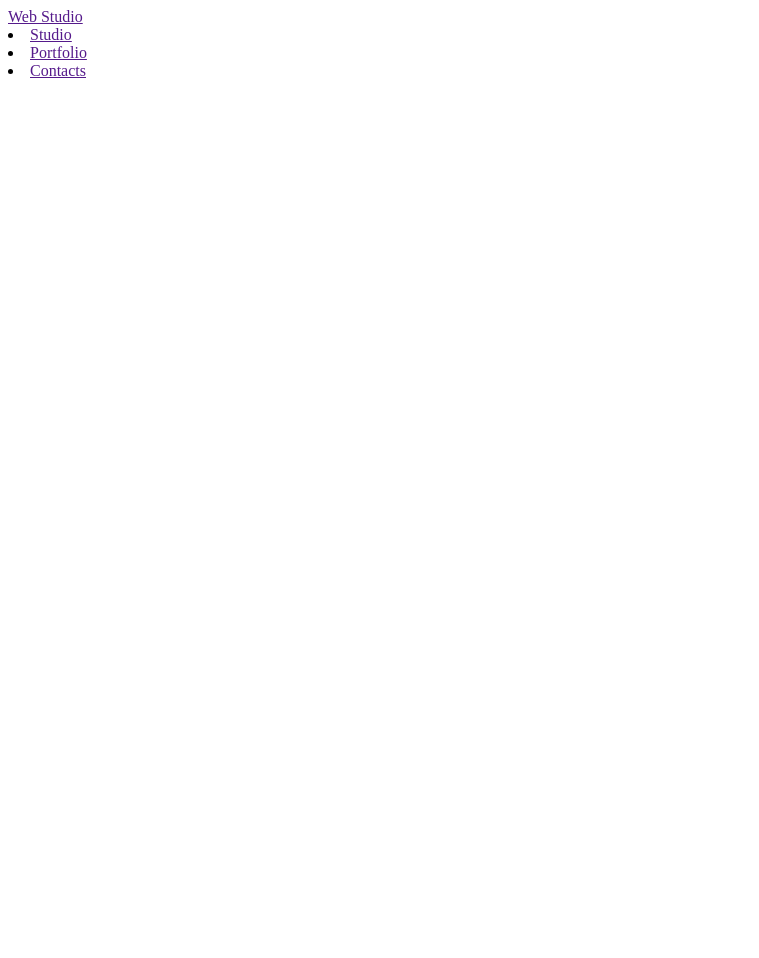
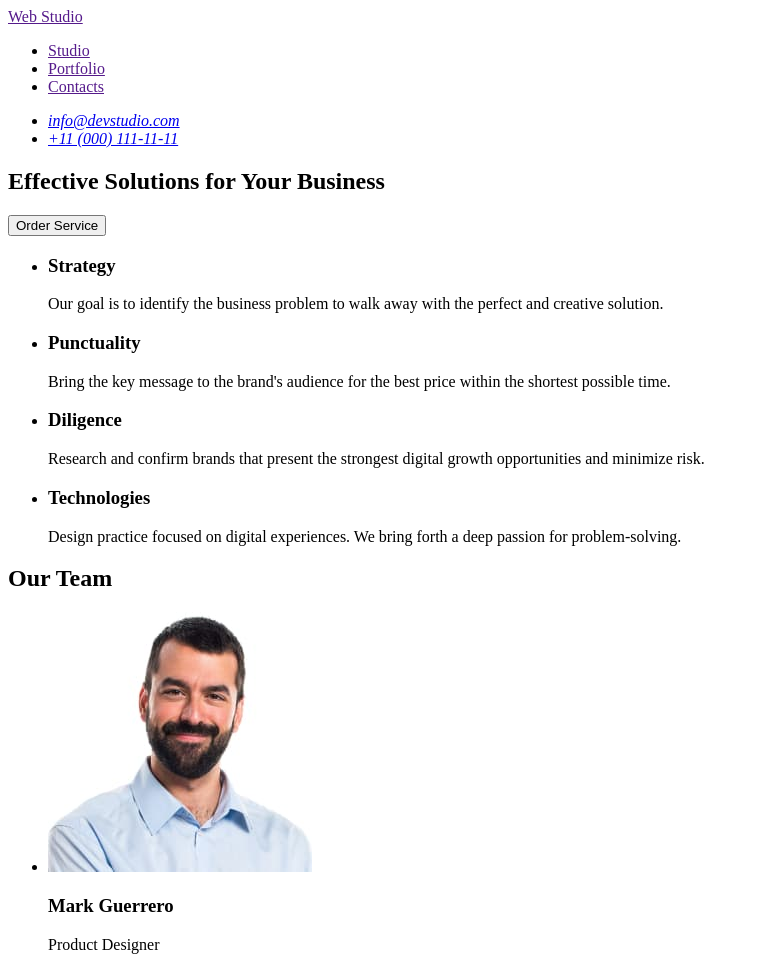
Before and after one commit to Mikosid/fs-104-Home-work-1, a plain HTML site: page index.html in a window 1280 px wide. Shown: the top 958 px of the page, without its empty margins (0-759 px from the left). Before the commit the page ends 800 px from the top, so only its background shows below. Drawn offline with Linux system fonts and the light colour scheme.

Commit message:
goit-markup-hw-01

```diff
--- a/index.html
+++ b/index.html
@@ -2,9 +2,9 @@
 <html lang="en">
 
 <head>
-    <meta charset="UTF-8">
-    <meta name="viewport" content="width=device-width, initial-scale=1.0">
-    <title>Document</title>
+    <meta charset="UTF-8" />
+    <meta name="viewport" content="width=device-width, initial-scale=1.0" />
+    <title>Web Studio</title>
 </head>
 
 <body>
@@ -12,6 +12,7 @@
         <a href="">Web Studio</a>
 
         <nav>
+            <ul>
                 <li>
                     <a href="">Studio</a>
                 </li>
@@ -23,16 +24,84 @@
                 </li>
             </ul>
         </nav>
-
+        <address>
+            <ul>
+                <li><a href="mailto:info@devstudio.com">info@devstudio.com</a></li>
+                <li><a href="tel:+110001111111">+11 (000) 111-11-11</a></li>
+            </ul>
+        </address>
     </header>
     <main>
-        <section></section>
-        <section></section>
-        <section></section>
-        <section></section>
+        <section>
+            <h1>Effective Solutions for Your Business</h1>
+            <button type="button">Order Service</button>
+        </section>
+        <section>
+            <h2 hidden>Features</h2>
+            <ul>
+                <li>
+                    <h3>Strategy</h3>
+                    <p>
+                        Our goal is to identify the business problem to walk away with the
+                        perfect and creative solution.
+                    </p>
+                </li>
+                <li>
+                    <h3>Punctuality</h3>
+                    <p>
+                        Bring the key message to the brand's audience for the best price
+                        within the shortest possible time.
+                    </p>
+                </li>
+                <li>
+                    <h3>Diligence</h3>
+                    <p>
+                        Research and confirm brands that present the strongest digital
+                        growth opportunities and minimize risk.
+                    </p>
+                </li>
+                <li>
+                    <h3>Technologies</h3>
+                    <p>
+                        Design practice focused on digital experiences. We bring forth a
+                        deep passion for problem-solving.
+                    </p>
+                </li>
+            </ul>
+        </section>
+        <section>
+            <h2>Our Team</h2>
+            <ul>
+                <li>
+                    <img src="./images/our-team-img-1.jpg" alt="Mark Guerrero" width="264" height="260" />
+                    <h3>Mark Guerrero</h3>
+                    <p>Product Designer</p>
+                </li>
+                <li>
+                    <img src="./images/our-team-img-2.jpg" alt="Tom Ford" width="264" height="260" />
+                    <h3>Tom Ford</h3>
+                    <p>Frontend Developer</p>
+                </li>
+                <li>
+                    <img src="./images/our-team-img-3.jpg" alt="Camila Garcia" width="264" height="260" />
+                    <h3>Camila Garcia</h3>
+                    <p>Marketing</p>
+                </li>
+                <li>
+                    <img src="./images/our-team-img-4.jpg" alt="Daniel Wilson" width="264" height="260" />
+                    <h3>Daniel Wilson</h3>
+                    <p>UI Designer</p>
+                </li>
+            </ul>
+        </section>
     </main>
-    <footer></footer>
-
+    <footer>
+        <a href="">Web Studio</a>
+        <p>
+            Increase the flow of customers and sales for your business with digital
+            marketing & growth solutions.
+        </p>
+    </footer>
 </body>
 
 </html>
```
Also changed, not shown: images/our-team-img-1.jpg (added), images/our-team-img-2.jpg (added), images/our-team-img-3.jpg (added), images/our-team-img-4.jpg (added).
